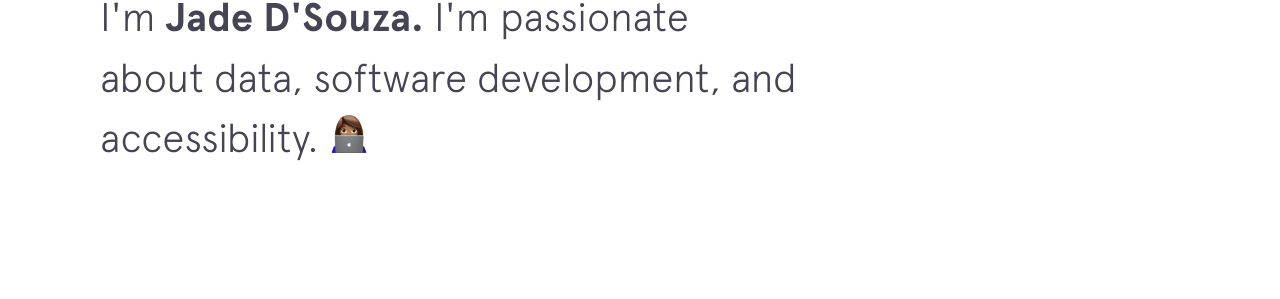
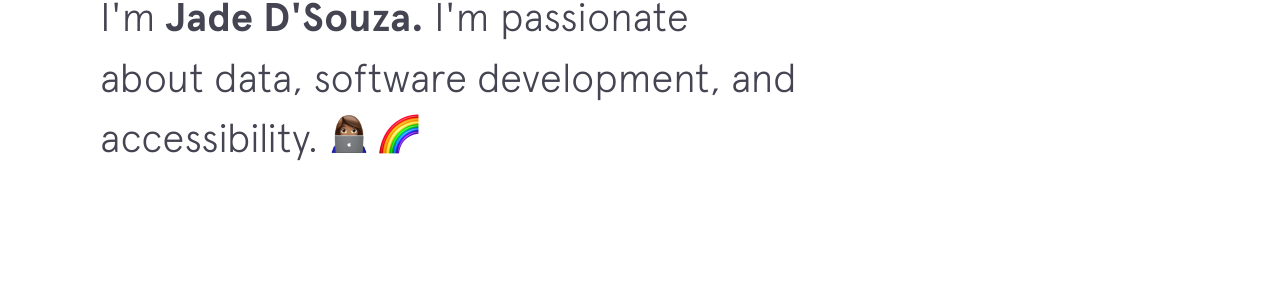
Before and after one commit to jadedsouza/jadedsouza.github.io, a Jekyll site: the page built from index.html, in a window 1280 px wide. Shown: the part 392-691 px from the top of the page. Built offline with Jekyll 4.4.1, drawn with Linux system fonts in a browser that asks for light colours; nearby versions of some CDN libraries.

Commit message:
its ONE EMOJI 2.0

```diff
--- a/_includes/intro.html
+++ b/_includes/intro.html
@@ -6,7 +6,7 @@
   <h2 class="intro__tagline">I'm
     <span class="name">Jade D'Souza.</span> I'm passionate about data, software development, and accessibility.
     <span class="emoji technologist"></span>
-    <span class="emoji" src="{{site.baseurl}}/img/emojis/rainbow.png" alt="emoji"></span>
+      <img class="emoji" src="{{site.baseurl}}/img/emojis/rainbow.png" alt="emoji">
   </h2>
 
   <h3 class="intro__contact">
```
